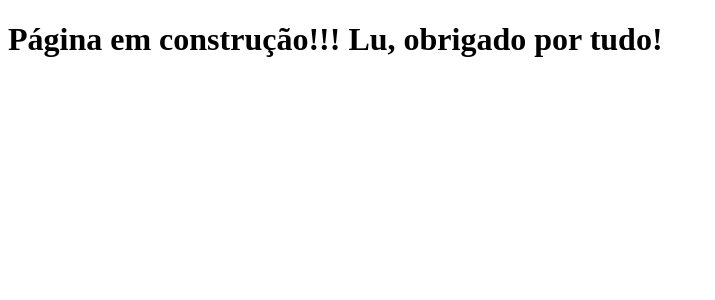
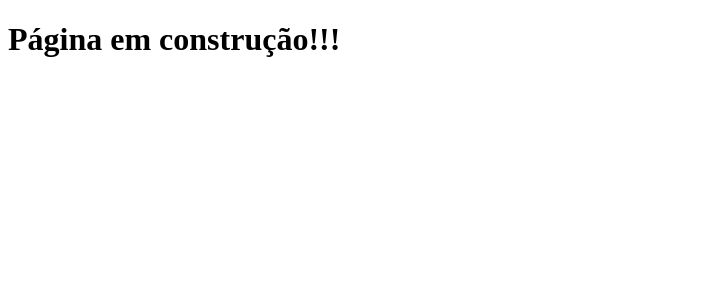
Before and after one commit to SergioRamos-CS/clone-tabnews, a Next.js app: page / in a window 1280 px wide. Shown: the top 300 px of the page, without its empty margins (0-715 px from the left). Built offline with nearby package versions, Linux system fonts and the light colour scheme.

Commit message:
Modificado a mensagem do

```diff
--- a/pages/index.js
+++ b/pages/index.js
@@ -1,4 +1,4 @@
 function Home() {
-  return <h1>Página em construção!!! Lu, obrigado por tudo!</h1>;
+  return <h1>Página em construção!!!</h1>;
 }
 export default Home;
```
